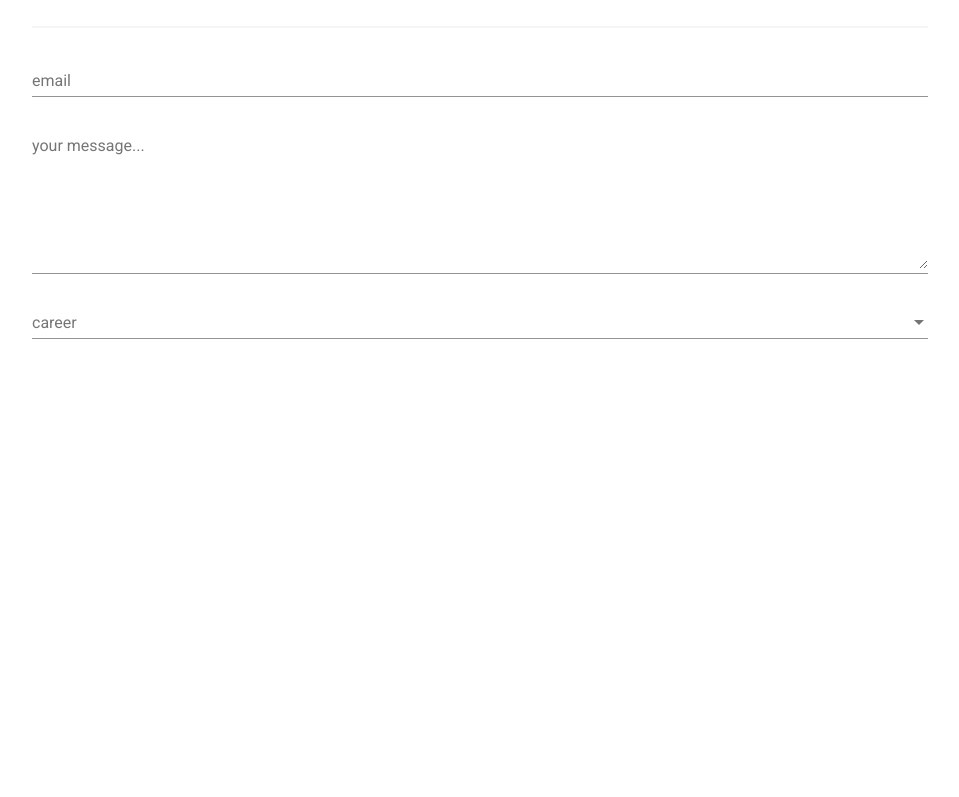
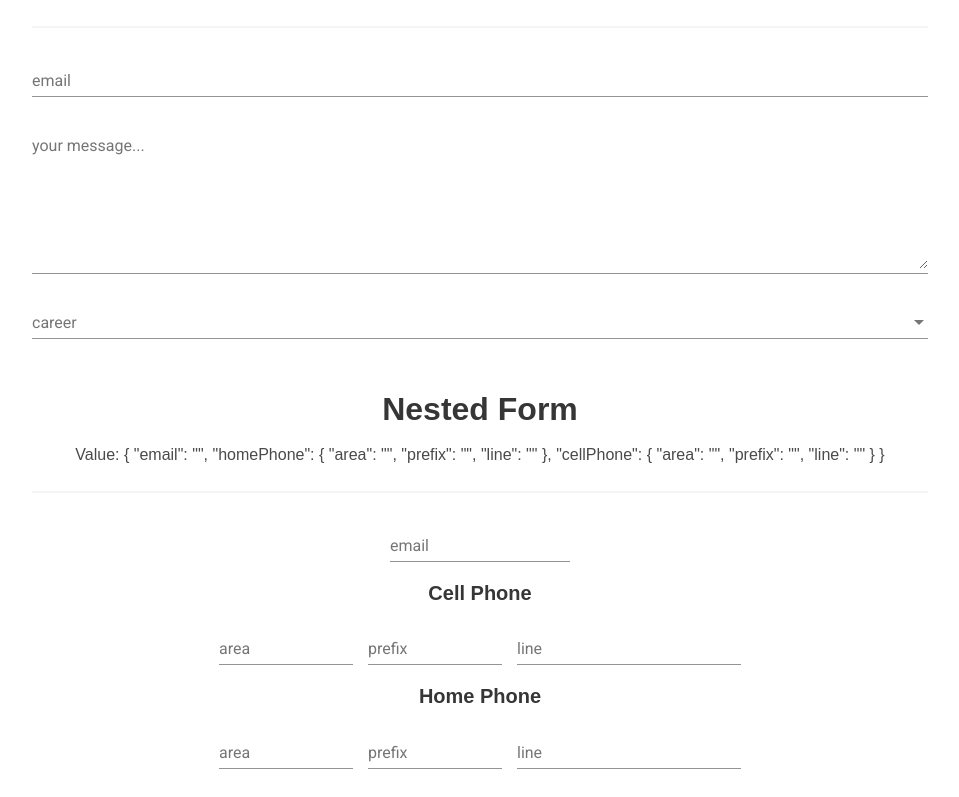
Before and after one commit to ajaykumar-bg/reactive-forms, an Angular app: page / in a window 1280 px wide. Shown: the part 253-1050 px from the top of the page, without its empty margins (160-1119 px from the left). Before the commit the page ends 800 px from the top, so only its background shows below. Built offline with nearby package versions, Linux system fonts and the light colour scheme; a web font is replaced by a local one.

Commit message:
Added nested form

```diff
--- a/src/app/app.component.html
+++ b/src/app/app.component.html
@@ -4,13 +4,13 @@
 
   <h1>Basic Form</h1>
 
-  <basic-form></basic-form>
+  <app-basic-form></app-basic-form>
 
-  <!-- <h1>Nested Form</h1>
+  <h1>Nested Form</h1>
 
-  <nested-form></nested-form>
+  <app-nested-form></app-nested-form>
 
-  <h1>Dynamic Forms with FormArray</h1>
+  <!-- <h1>Dynamic Forms with FormArray</h1>
 
   <array-form></array-form>
 
--- a/src/app/app.module.ts
+++ b/src/app/app.module.ts
@@ -19,12 +19,14 @@ import { MatButtonModule } from '@angular/material/button';
 import { MatCheckboxModule } from '@angular/material/checkbox';
 import { MatChipsModule } from '@angular/material/chips';
 import { BasicFormComponent } from './basic-form/basic-form.component';
+import { NestedFormComponent } from './nested-form/nested-form.component';
 
 
 @NgModule({
   declarations: [
     AppComponent,
-    BasicFormComponent
+    BasicFormComponent,
+    NestedFormComponent
   ],
   imports: [
     BrowserModule,
--- a/src/app/basic-form/basic-form.component.ts
+++ b/src/app/basic-form/basic-form.component.ts
@@ -2,7 +2,7 @@ import { Component, OnInit } from '@angular/core';
 import { FormBuilder, FormGroup } from '@angular/forms';
 
 @Component({
-  selector: 'basic-form',
+  selector: 'app-basic-form',
   templateUrl: './basic-form.component.html',
   styleUrls: ['./basic-form.component.css']
 })
--- /dev/null
+++ b/src/app/nested-form/nested-form.component.html
@@ -0,0 +1,48 @@
+<form [formGroup]="myForm">
+
+  Value: {{ myForm.value | json }}
+
+  <hr>
+
+  <mat-form-field class="full">
+      <input matInput placeholder="email" formControlName="email">
+  </mat-form-field>
+
+  <h4>Cell Phone</h4>
+
+  <div formGroupName="cellPhone">
+
+      <mat-form-field class="xs">
+          <input matInput placeholder="area" formControlName="area">
+      </mat-form-field>
+
+      <mat-form-field class="xs">
+          <input matInput placeholder="prefix" formControlName="prefix">
+      </mat-form-field>
+
+      <mat-form-field class="sm">
+          <input matInput placeholder="line" formControlName="line">
+      </mat-form-field>
+
+  </div>
+
+  <h4>Home Phone</h4>
+
+  <div formGroupName="homePhone">
+
+      <mat-form-field class="xs">
+          <input matInput placeholder="area" formControlName="area">
+      </mat-form-field>
+
+      <mat-form-field class="xs">
+          <input matInput placeholder="prefix" formControlName="prefix">
+      </mat-form-field>
+
+      <mat-form-field class="sm">
+          <input matInput placeholder="line" formControlName="line">
+      </mat-form-field>
+
+  </div>
+
+
+</form>
--- /dev/null
+++ b/src/app/nested-form/nested-form.component.ts
@@ -0,0 +1,32 @@
+import { Component, OnInit } from '@angular/core';
+import { FormBuilder, FormGroup } from '@angular/forms';
+
+@Component({
+  selector: 'app-nested-form',
+  templateUrl: './nested-form.component.html',
+  styleUrls: ['./nested-form.component.css']
+})
+export class NestedFormComponent implements OnInit {
+
+  myForm: FormGroup;
+
+  constructor(private fb: FormBuilder) { }
+
+  ngOnInit() {
+
+    const phone = this.fb.group({
+      area: '',
+      prefix: '',
+      line: '',
+    });
+
+    this.myForm = this.fb.group({
+      email: '',
+      homePhone: phone,
+      cellPhone: phone,
+    });
+
+  }
+
+
+}
```
Also changed, not shown: src/app/nested-form/nested-form.component.css (added), 1 other file (tests, documents, lock files or other folders).
